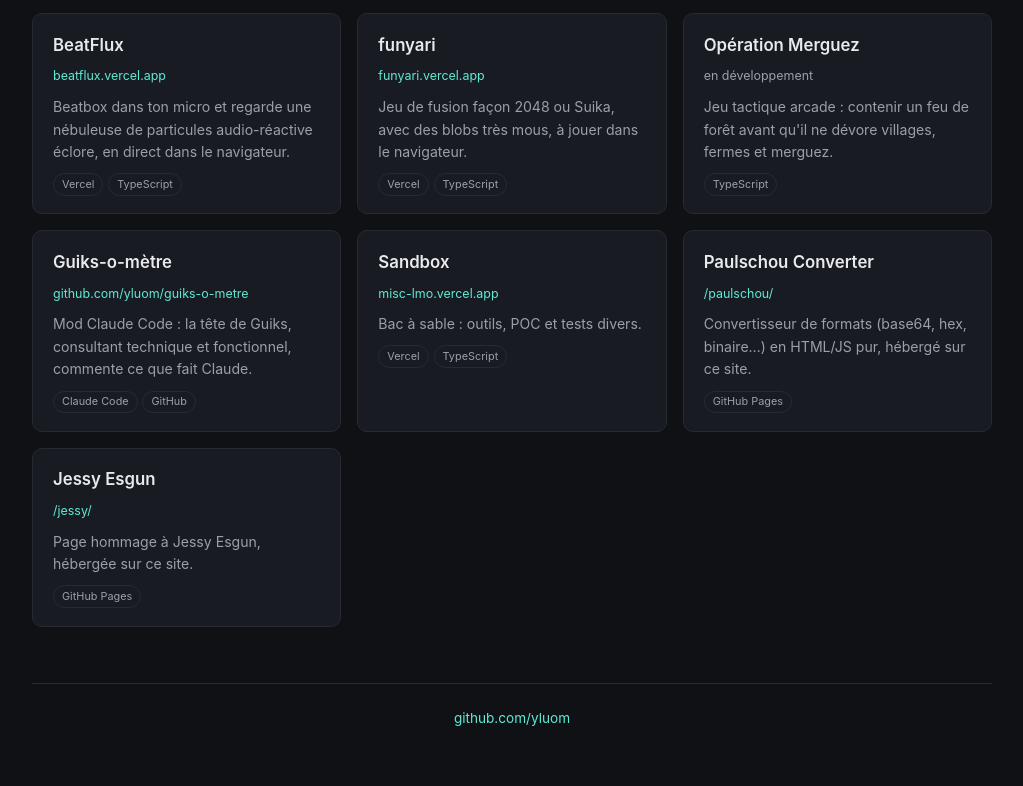
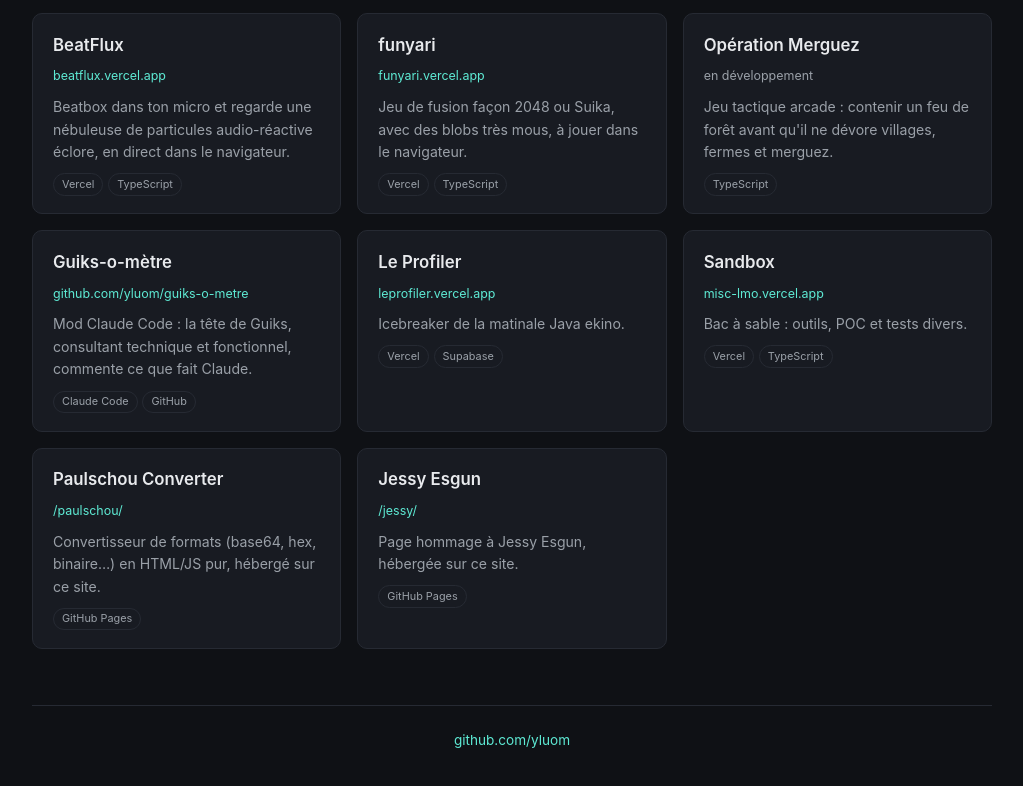
Before and after one commit to yluom/yluom.github.io, a plain HTML site: page index.html in a window 1280 px wide. Shown: the part 1189-1975 px from the top of the page, without its empty margins (128-1151 px from the left). Drawn offline with Linux system fonts and the light colour scheme.

Commit message:
Directory: add Le Profiler
Co-Authored-By: Claude Opus 5.5 <noreply@anthropic.com>
Claude-Session: https://claude.ai/code/session_01BaUvNyYxQ83zVLoabgnZ3c

```diff
--- a/index.html
+++ b/index.html
@@ -184,6 +184,12 @@
         <p>Mod Claude Code : la tête de Guiks, consultant technique et fonctionnel, commente ce que fait Claude.</p>
         <span class="tag">Claude Code</span><span class="tag">GitHub</span>
       </a>
+      <a class="card" href="https://leprofiler.vercel.app" target="_blank" rel="noopener">
+        <h3>Le Profiler</h3>
+        <span class="url">leprofiler.vercel.app</span>
+        <p>Icebreaker de la matinale Java ekino.</p>
+        <span class="tag">Vercel</span><span class="tag">Supabase</span>
+      </a>
       <a class="card" href="https://misc-lmo.vercel.app" target="_blank" rel="noopener">
         <h3>Sandbox</h3>
         <span class="url">misc-lmo.vercel.app</span>
```
